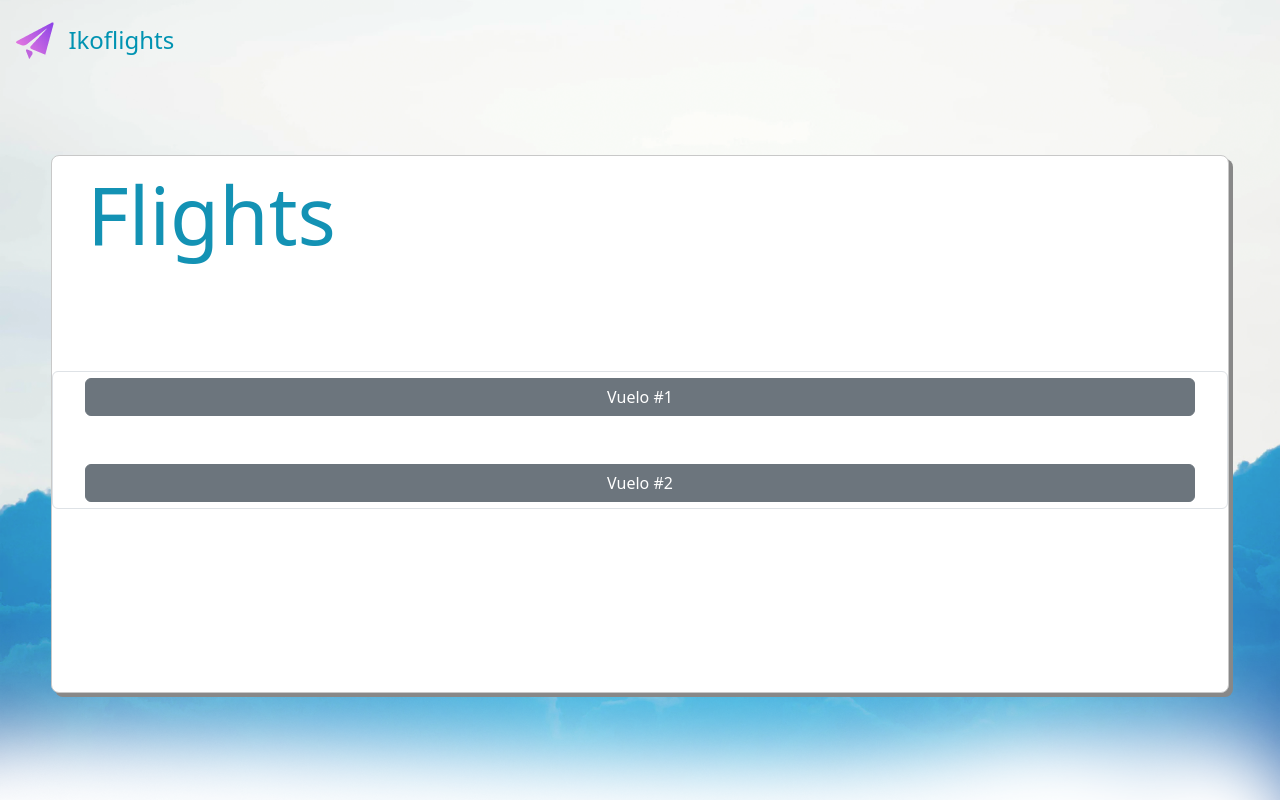
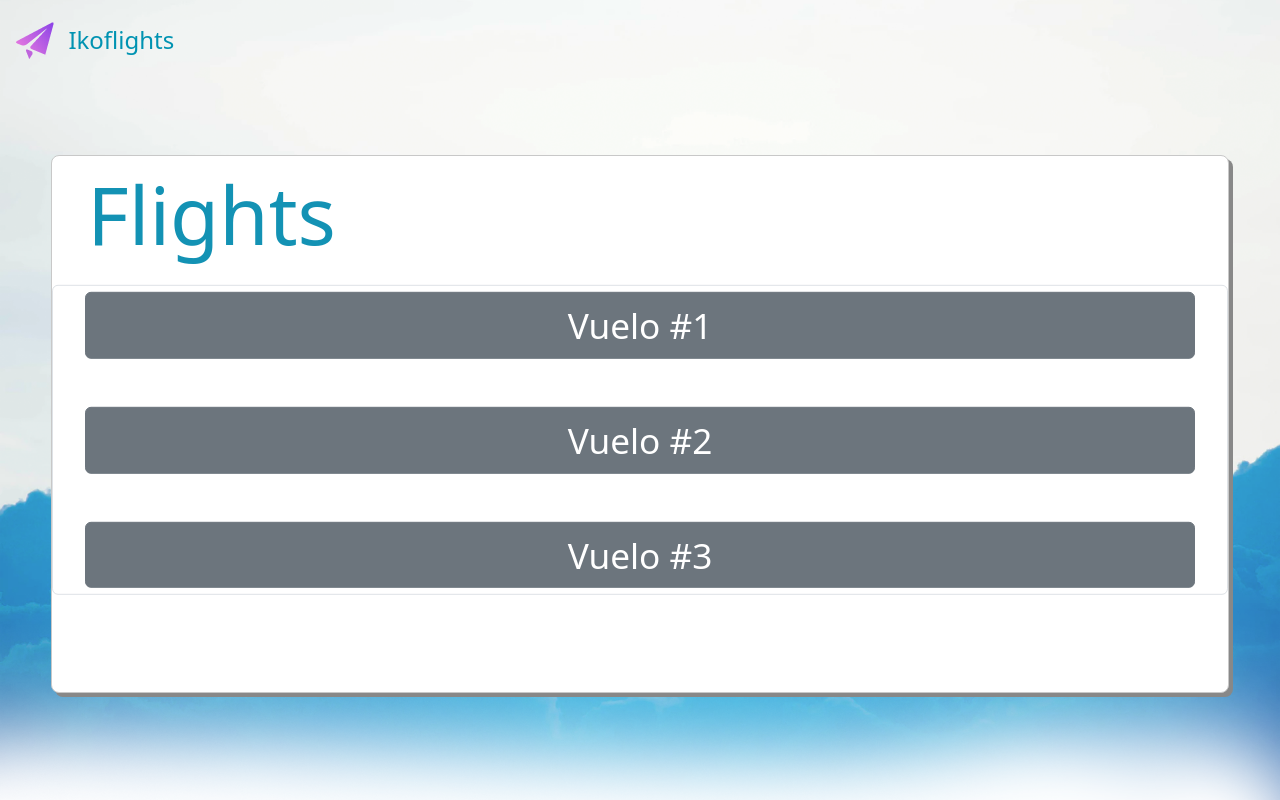
Before and after one commit to istevguerrero/Ikodev-Genesis, a React (Create React App) app: page /flights in a window 1280 px wide. Shown: the top 800 px of the page. Built offline with nearby package versions, Linux system fonts and the light colour scheme.

Commit message:
More work on flights

```diff
--- a/src/pages/Flights.js
+++ b/src/pages/Flights.js
@@ -27,7 +27,7 @@ export const Flights = () => {
 
                     <Row className="mx-0">
 
-                        <Button as={Col} variant="secondary" className="mx-2">Vuelo #1</Button>
+                        <Button as={Col} variant="secondary" className="mx-2" style={{fontSize: "2.2rem"}}>Vuelo #1</Button>
 
                     </Row>
 
@@ -36,7 +36,16 @@ export const Flights = () => {
 
                     <Row className="mx-0">
 
-                        <Button as={Col} variant="secondary" className="mx-2">Vuelo #2</Button>
+                        <Button as={Col} variant="secondary" className="mx-2" style={{fontSize: "2.2rem"}}>Vuelo #2</Button>
+
+                    </Row>
+
+                    <br/>
+                    <br/>
+
+                    <Row className="mx-0">
+
+                        <Button as={Col} variant="secondary" className="mx-2" style={{fontSize: "2.2rem"}}>Vuelo #3</Button>
 
                     </Row>
 
```
